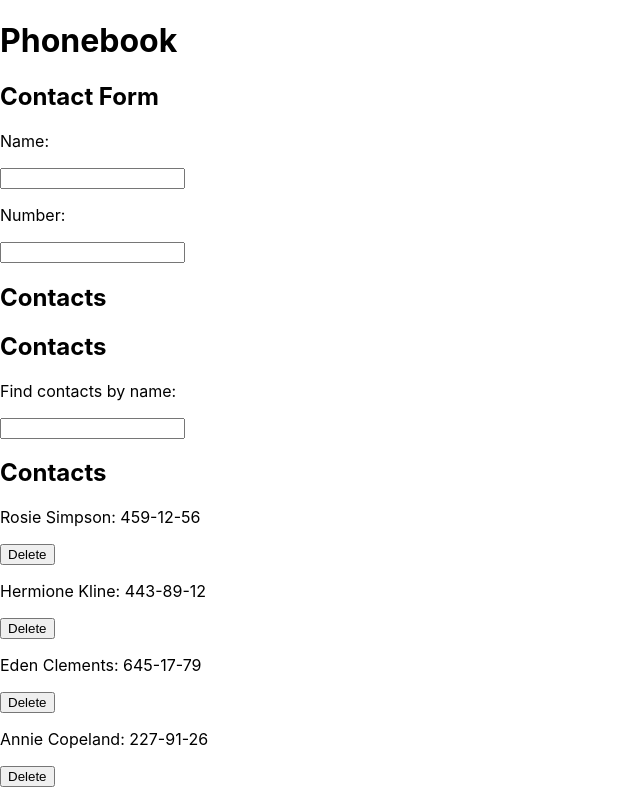
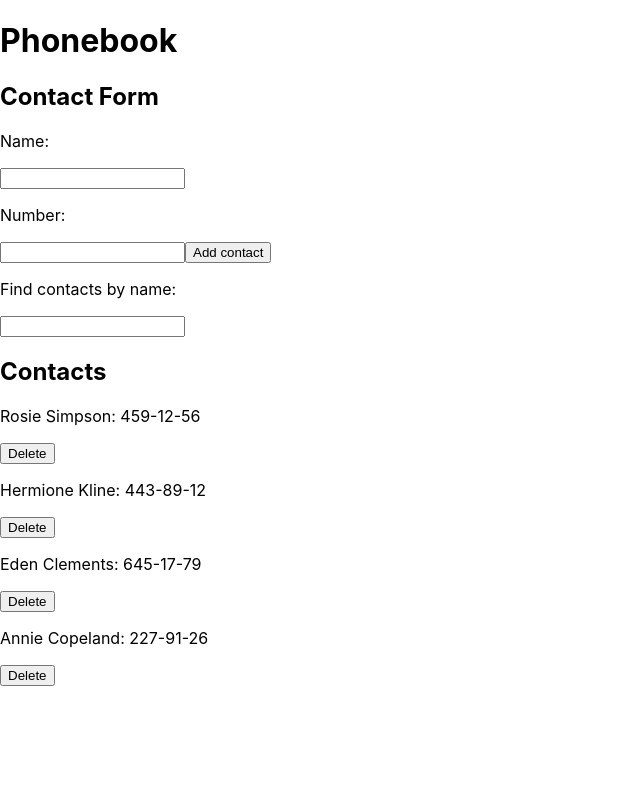
Before and after one commit to Vera-Smulskaya/goit-react-hw-02-phonebook, a React (Create React App) app: page / in a window 1280 px wide. Shown: the whole page, without its empty margins (0-640 px from the left). Built offline with nearby package versions, Linux system fonts and the light colour scheme.

Commit message:
add changes

```diff
--- a/src/components/App.jsx
+++ b/src/components/App.jsx
@@ -3,6 +3,7 @@ import { nanoid } from 'nanoid';
 import ContactForm from './ContactForm/ContactForm';
 import ContactList from './ContactList/ContactList';
 import Filter from './Filter/Filter';
+import Title from './Title/Title';
 
 const idN = nanoid();
 console.log(idN);
@@ -25,7 +26,6 @@ export class App extends Component {
         <h1>Phonebook</h1>
         <ContactForm />
 
-        <h2>Contacts</h2>
         <Filter />
         <ContactList contacts={contacts} />
       </div>
--- a/src/components/ContactForm/ContactForm.jsx
+++ b/src/components/ContactForm/ContactForm.jsx
@@ -1,11 +1,13 @@
 import React, { Component } from 'react';
+import Title from '../Title/Title';
 import css from './ContactForm.module.css';
 
 export default class ContactForm extends Component {
   render() {
     return (
       <div>
-        <h2>Contact Form</h2>
+
+       <Title>Contact Form</Title>
         <form>
           <label>
             <p>Name: </p>
@@ -15,6 +17,7 @@ export default class ContactForm extends Component {
             <p>Number: </p>
             <input type="number"></input>
           </label>
+          <button type="button">Add contact</button>
         </form>
       </div>
     );
--- a/src/components/ContactList/ContactList.jsx
+++ b/src/components/ContactList/ContactList.jsx
@@ -1,5 +1,6 @@
 import React, { Component } from 'react';
 import css from './ContactList.module.css';
+import Title from '../Title/Title';
 import ContactListItem from 'components/ContactListItem/ContactListItem';
 
 export default class ContactList extends Component {
@@ -7,7 +8,7 @@ export default class ContactList extends Component {
     const { contacts } = this.props;
     return (
       <div>
-        <h2>Contacts</h2>
+         <Title>Contacts</Title>
         {contacts.map(contact => (
           <ContactListItem contact={contact} key={contact.id} />
         ))}
--- a/src/components/Filter/Filter.jsx
+++ b/src/components/Filter/Filter.jsx
@@ -5,7 +5,7 @@ export default class Filter extends Component {
   render() {
     return (
       <div>
-        <h2>Contacts</h2>
+
         <label>
           <p>Find contacts by name: </p>
           <input type="text"></input>
--- /dev/null
+++ b/src/components/Title/Title.jsx
@@ -0,0 +1,12 @@
+import React, { Component } from 'react';
+import css from './Title.module.css'
+
+export default class Filter extends Component {
+  render() {
+    return (
+      <h2>
+        {this.props.children}
+      </h2>
+    );
+  }
+}
```
Also changed, not shown: src/components/Title/Title.module.css (added).
